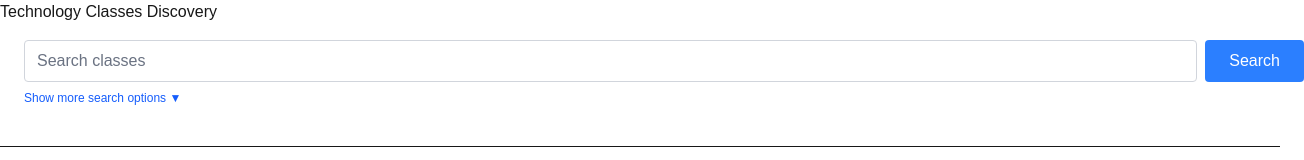
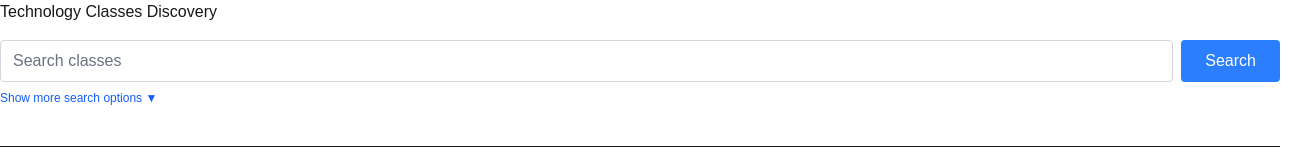
Before and after one commit to TheKangChen/classes-discovery, a Next.js app: page / in a window 1280 px wide. Shown: the top 160 px of the page, 1304 px wide, since content can reach past the window. Built offline with nearby package versions, Linux system fonts and the light colour scheme.

Commit message:
fix error on right side caused my using margins

```diff
--- a/app/ui/search.tsx
+++ b/app/ui/search.tsx
@@ -28,16 +28,17 @@ export default function Search({ placeholder }: { placeholder: string }) {
 
         replace(`${pathname}?${params.toString()}`);
     }
+    // TODO: Add clear all button
 
     return (
-        <div className="w-full mx-6 my-4">
+        <div className="my-4">
             <form onSubmit={handleSubmit} className=''>
 
-                <div className='flex justify-center gap-2'>
+                <div className='flex gap-2'>
                     <label htmlFor="search" className="sr-only">Search</label>
                     <input
                         name='query'
-                        className="w-full rounded-sm border border-gray-300 focus:outline-2 px-3 py-2 text-base placeholder:text-gray-500 focus:text-gray-900"
+                        className="flex-1 rounded-sm border border-gray-300 focus:outline-2 px-3 py-2 text-base placeholder:text-gray-500 focus:text-gray-900"
                         placeholder={placeholder}
                         defaultValue={searchParams.get('query')?.toString()}
                     />
```
